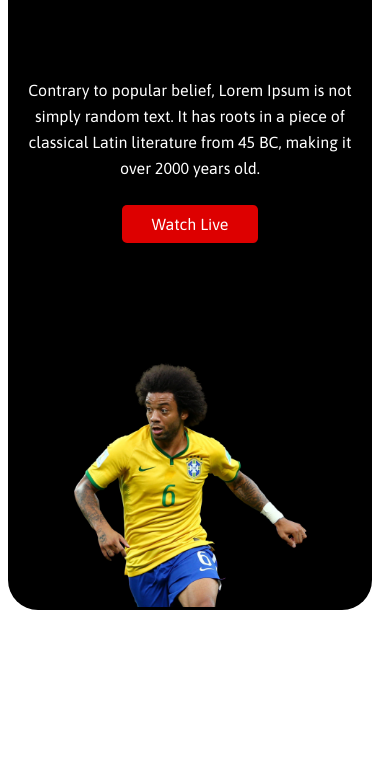
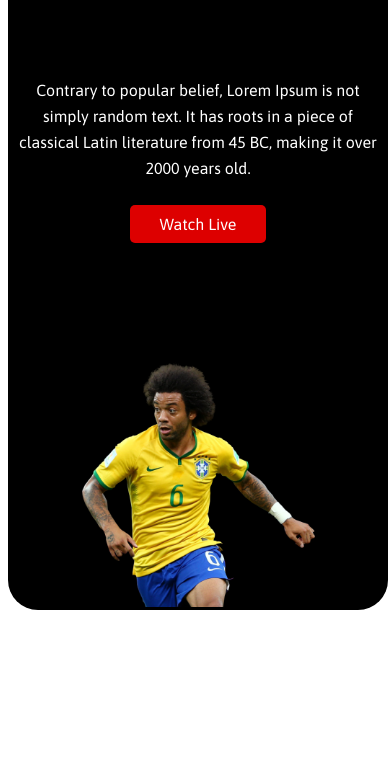
Before and after one commit to Alsaef/world-cup, a plain HTML site: page index.html in a window 390 px wide. Shown: the part 497-1270 px from the top of the page. Drawn offline with Linux system fonts and the light colour scheme.

Commit message:
developper

```diff
--- a/style.css
+++ b/style.css
@@ -125,7 +125,7 @@ color: #FFFFFF;
 }
 /* mobile */
 @media only screen and (max-width:688px) {
-    .continner{
+    body{
         width: 100%;
     }
     .player-hero-background{
```
